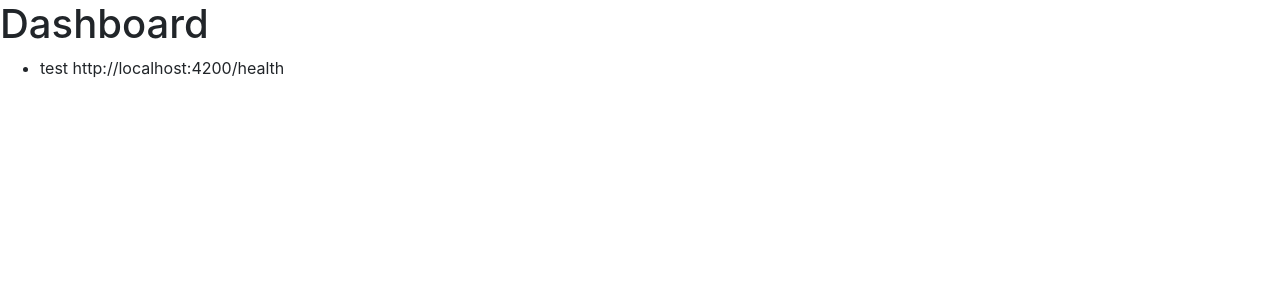
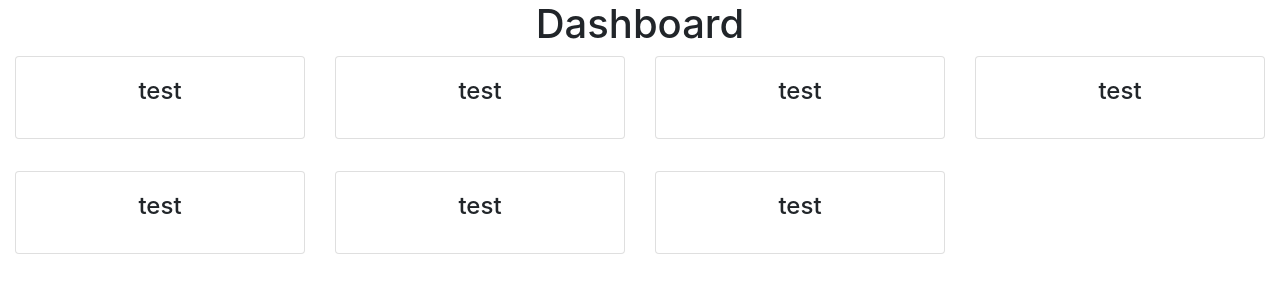
Before and after one commit to Mathou54/UrlCheckerDashboard, an Angular app: page / in a window 1280 px wide. Shown: the top 300 px of the page. Built offline with nearby package versions, Linux system fonts and the light colour scheme.

Commit message:
Add style to page and add example data.

```diff
--- a/src/app/app.component.html
+++ b/src/app/app.component.html
@@ -1,8 +1,12 @@
-<div class="h1">
-	<h1>
-		Dashboard
-	</h1>
+<div class="container-fluid">
+	<div class="h1 text-center">
+		<h1>
+			Dashboard
+		</h1>
+	</div>
+	<div class="row">
+		<div class="col-12">
+			<app-dashboard></app-dashboard>
+		</div>
+	</div>
 </div>
-<div>
-	<app-dashboard></app-dashboard>
-</div>
--- a/src/app/components/dashboard/dashboard.component.css
+++ b/src/app/components/dashboard/dashboard.component.css
@@ -0,0 +1,3 @@
+.dashboard .card {
+	margin-bottom: 2em;
+}
--- a/src/app/components/dashboard/dashboard.component.html
+++ b/src/app/components/dashboard/dashboard.component.html
@@ -1,5 +1,11 @@
-<div class="dashboard">
-	<ul>
-		<li *ngFor="let service of services">{{display(service)}}</li>
-	</ul>
+<div class="dashboard row">
+	<div class="col-md-3" *ngFor="let service of services">
+		<div class="card" [ngClass]="[service?.health?.status + '' || '']">
+			<div class="card-body">
+				<h4 class="card-title text-center"
+					[title]="service?.url">{{service?.name}}</h4>
+				<p class="card-text">{{service?.health?.status}}</p>
+			</div>
+		</div>
+	</div>
 </div>
--- a/src/app/components/dashboard/dashboard.component.ts
+++ b/src/app/components/dashboard/dashboard.component.ts
@@ -17,6 +17,30 @@ export class DashboardComponent implements OnInit {
 
 	ngOnInit() {
 		this.services = [{
+			name: 'test',
+			url: 'http://localhost:4200/health',
+			health: null
+		}, {
+			name: 'test',
+			url: 'http://localhost:4200/health',
+			health: null
+		}, {
+			name: 'test',
+			url: 'http://localhost:4200/health',
+			health: null
+		}, {
+			name: 'test',
+			url: 'http://localhost:4200/health',
+			health: null
+		}, {
+			name: 'test',
+			url: 'http://localhost:4200/health',
+			health: null
+		}, {
+			name: 'test',
+			url: 'http://localhost:4200/health',
+			health: null
+		}, {
 			name: 'test',
 			url: 'http://localhost:4200/health',
 			health: null
```
